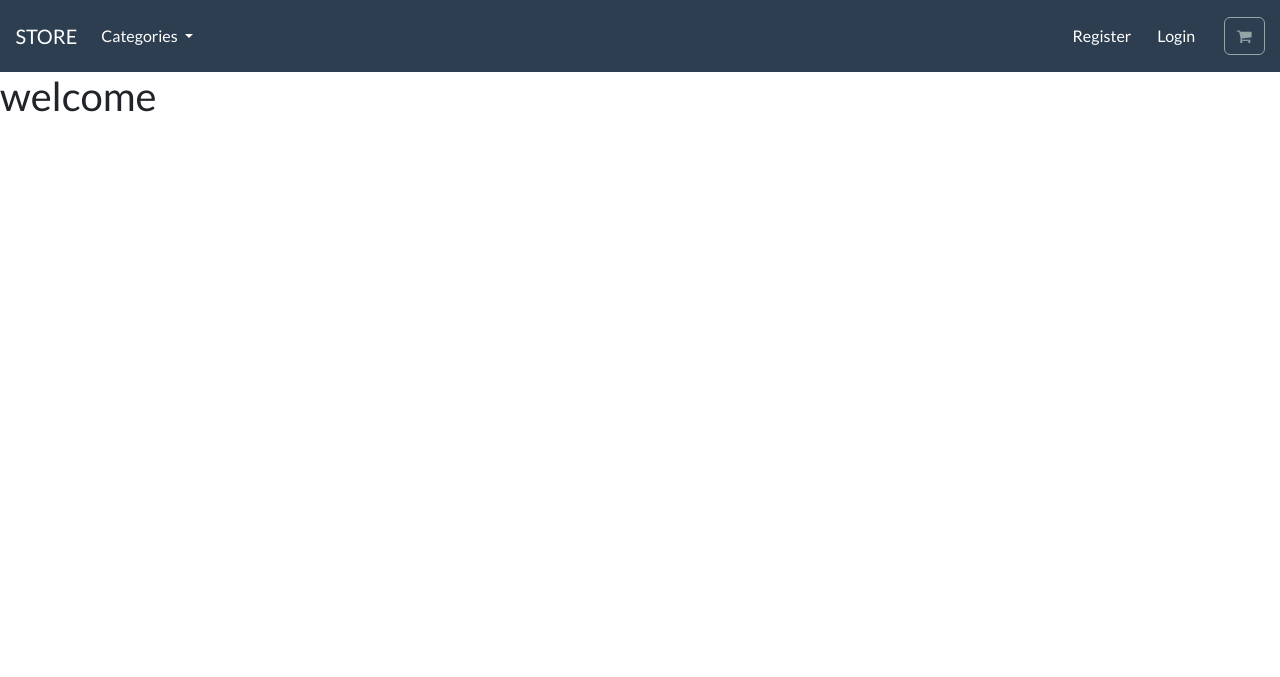
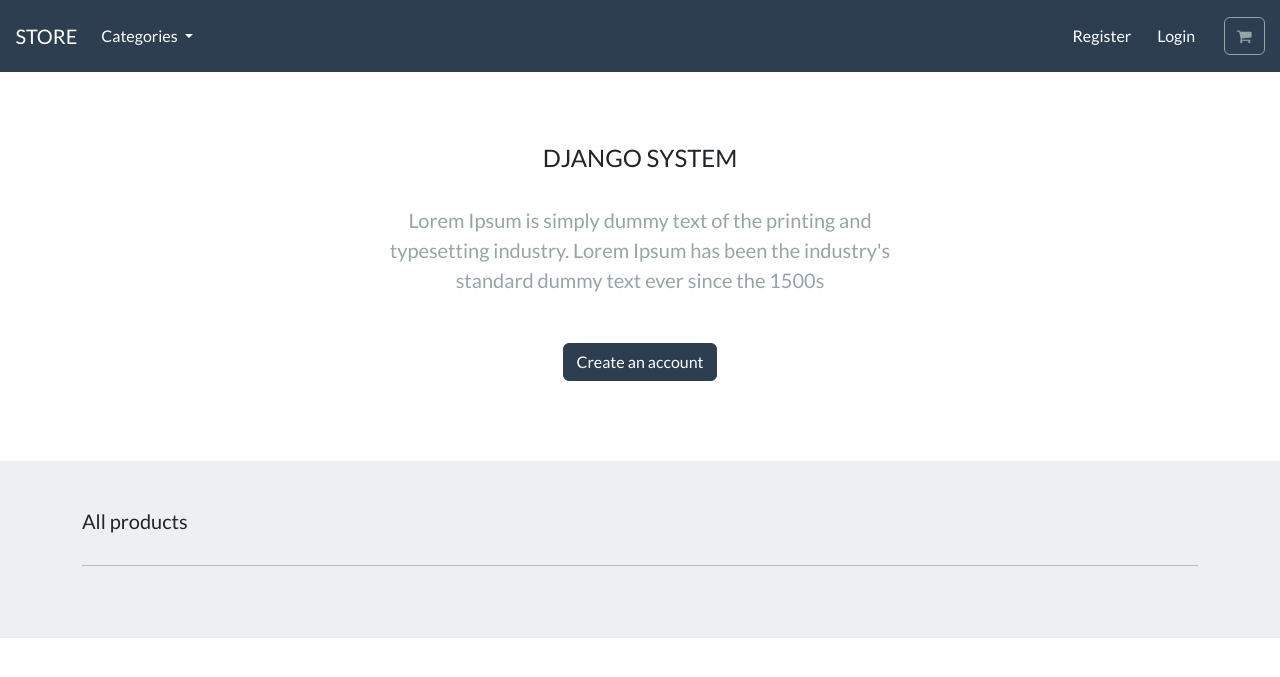
Before and after one commit to Szymys/django_system, a Django app: page / in a window 1280 px wide. Shown: the top 677 px of the page. Run offline with Django 5.2, Linux system fonts and the light colour scheme; data that the repository does not hold is empty; some libraries are stand-ins or nearby versions.

Commit message:
category, products list

```diff
--- a/ecommerce/ecommerce/settings.py
+++ b/ecommerce/ecommerce/settings.py
@@ -63,6 +63,8 @@ TEMPLATES = [
                 'django.template.context_processors.request',
                 'django.contrib.auth.context_processors.auth',
                 'django.contrib.messages.context_processors.messages',
+                # MOJE
+                'store.views.categories',
             ],
         },
     },
--- a/ecommerce/store/templates/store/base.html
+++ b/ecommerce/store/templates/store/base.html
@@ -12,7 +12,7 @@
         <meta name="viewport" content="width=device-width, initial-scale=1">
 
 
-	  <title> Edenthought </title>
+	  <title> DJANGO SYSTEM </title>
 
 
 
@@ -91,7 +91,19 @@
 
                         </li>
 
+                     {% comment %} DODANIE KATEGORII W MENU {% endcomment %}
+                        {% for category in all_categories %}
 
+
+                        <li>
+
+                        <a class="dropdown-item" href="{{ category.get_absolute_url}}"> {{ category.name | capfirst}}</a>
+
+                        </li>
+
+
+
+                        {% endfor %}
 
                     </ul>
 
--- a/ecommerce/store/templates/store/store.html
+++ b/ecommerce/store/templates/store/store.html
@@ -1,5 +1,3 @@
-
-
 
 
 {% extends "./base.html" %}
@@ -9,7 +7,108 @@
 
 {% block content %}
 
-    <h2>welcome</h2>
+
+
+
+
+    <section class="py-4 text-center container">
+
+        <div class="row py-lg-5">
+
+            <div class="col-lg-6 col-md-8 mx-auto">
+
+
+
+
+                <h4> DJANGO SYSTEM </h4>
+
+
+                <br>
+
+
+                <p class="lead text-muted">
+
+                Lorem Ipsum is simply dummy text of the printing and typesetting industry. Lorem Ipsum has been the industry's standard dummy text ever since the 1500s
+
+                </p>
+
+
+                <br>
+
+
+                <a href="#" class="btn btn-primary my-2"> Create an account </a>
+
+
+            </div>
+
+
+        </div>
+
+
+
+    </section>
+
+
+   <!-- OKIENKA Z PRODUKTAMI NA DOLE -->
+
+
+
+
+
+    <div class="album py-5 bg-light">
+
+
+        <div class="container">
+
+          <div class="pb-3 h5"> All products </div>
+
+
+          <hr>
+
+          <br>
+
+
+
+          <div class="row row-cols-1 row-cols-sm-2 row-cols-md-5 g-3">
+
+
+        {% for product in my_products %}
+
+            <div class="col">
+
+              <div class="card shadow-sm">
+
+                <img class="img-fluid" alt="Responsive image" src="{{ product.image.url }}">
+
+                <div class="card-body">
+
+                  <p class="card-text">
+
+                    <a class="text-info text-decoration-none" href="{{ product.get_absolute_url }}">
+                        {{ product.title | capfirst }}
+                    </a>
+                  </p>
+
+                  <div class="d-flex justify-content-between align-items-center">
+
+                    <h5> {{ product.price }} </h5>
+
+                  </div>
+
+                </div>
+
+              </div>
+
+            </div>
+
+        {% endfor %}
+
+
+          </div>
+        </div>
+      </div>
+
+
 
 
 {% endblock %}
--- a/ecommerce/store/views.py
+++ b/ecommerce/store/views.py
@@ -1,10 +1,21 @@
 from django.shortcuts import render
+
+from . models import Category, Product
+
+
+def store(request):
+
+    all_products = Product.objects.all()
+
+    context = {'my_products': all_products}
+
+    return render(request, 'store/store.html', context)
 
 
 
 
-def store(request):
+def categories(request):
 
+    all_categories = Category.objects.all()
 
-
-    return render(request, 'store/store.html')
+    return {'all_categories': all_categories}
```
Also changed, not shown: ecommerce/media/images/salami.png (added).
